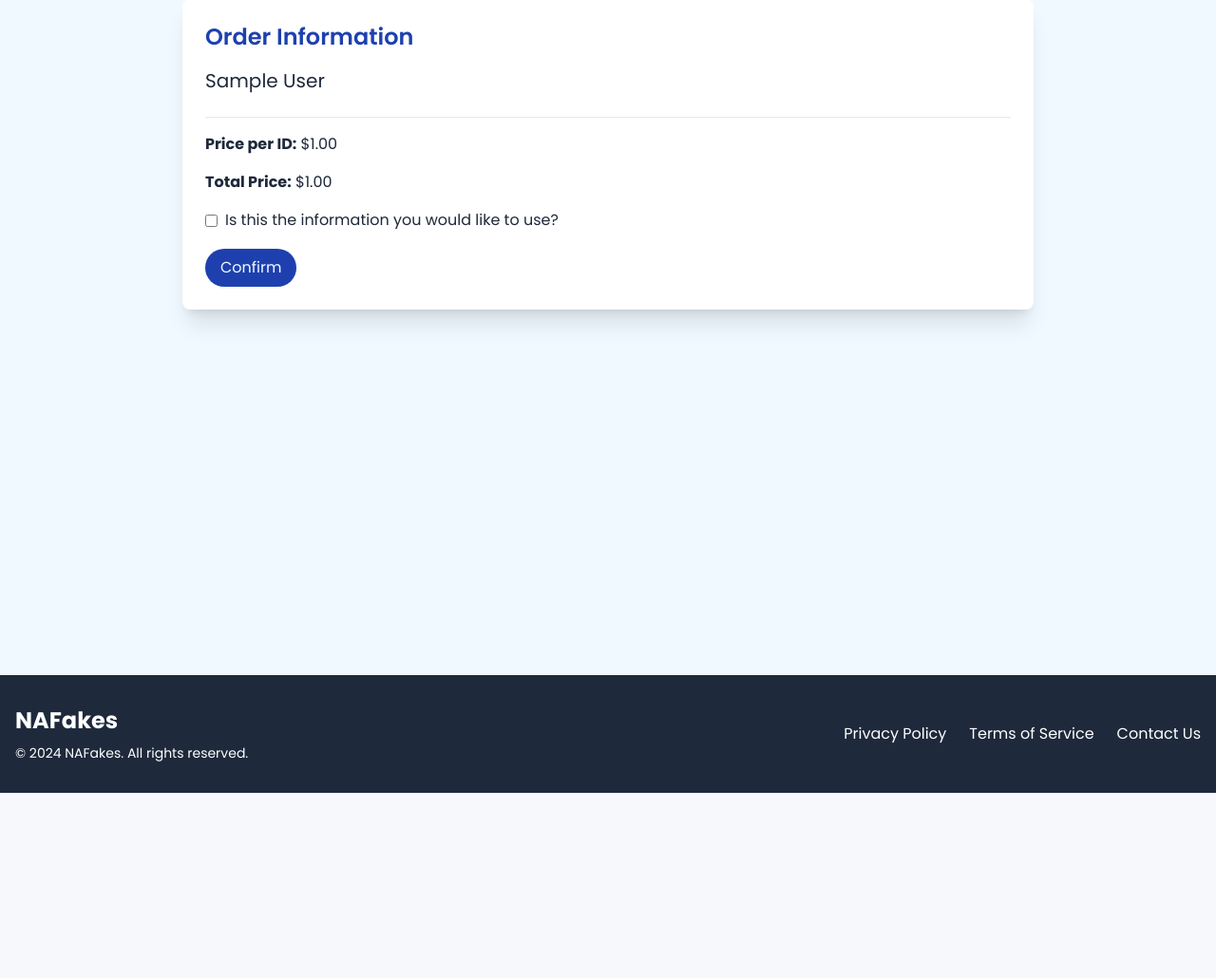
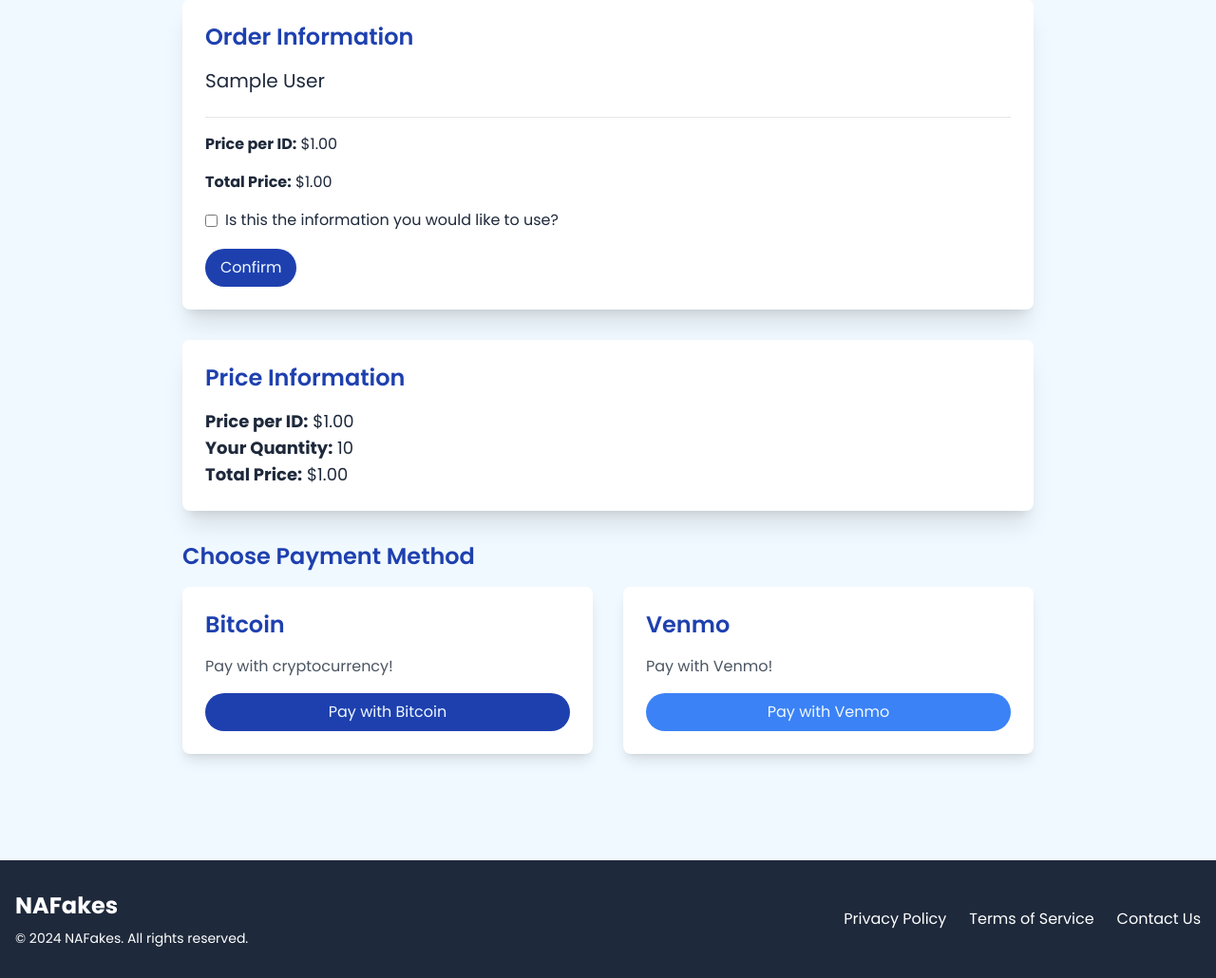
Before and after one commit to ZacRC/FID, a Django app: template mainapp/templates/mainapp/groupidorder.html in a window 1280 px wide. Shown: the part 221-1251 px from the top of the page at 95% size. Before the commit the page ends 1056 px from the top, so only its background shows below. Run offline with Django 4.2, Linux system fonts and the light colour scheme; tables that the repository leaves empty hold one stand-in row (values such as "Sample post"); the template is opened without the code that fills it: values that come from a table or form of the project are taken from there, most other values are stand-ins (such as "Sample title", 1, 10 or a date in 2020); some libraries are stand-ins or nearby versions.

Commit message:
Groupidorder.html showing price in order screen

```diff
--- a/mainapp/templates/mainapp/groupidorder.html
+++ b/mainapp/templates/mainapp/groupidorder.html
@@ -29,7 +29,14 @@
             </div>
         </div>
 
-        <div id="paymentOptions" class="hidden">
+        <div class="bg-white shadow-xl rounded-lg p-6 mb-8">
+            <h2 class="text-2xl font-semibold mb-4 text-primary">Price Information</h2>
+            <p class="text-lg"><strong>Price per ID:</strong> ${{ price_per_id|floatformat:2 }}</p>
+            <p class="text-lg"><strong>Your Quantity:</strong> {{ order_info.quantity }}</p>
+            <p class="text-lg"><strong>Total Price:</strong> ${{ total_price|floatformat:2 }}</p>
+        </div>
+
+        <div id="paymentOptions">
             <h2 class="text-2xl font-semibold mb-4 text-primary">Choose Payment Method</h2>
             <div class="grid grid-cols-1 md:grid-cols-2 gap-8 mb-8">
                 <div class="bg-white shadow-lg rounded-lg overflow-hidden transition duration-300 ease-in-out transform hover:scale-105">
```
